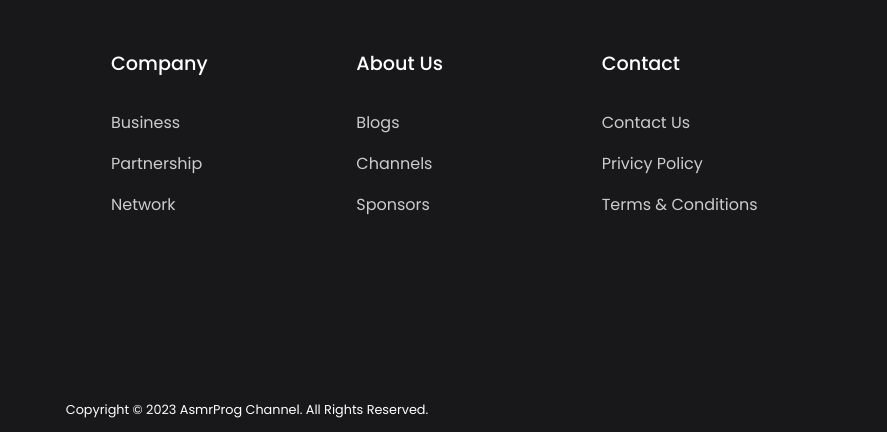
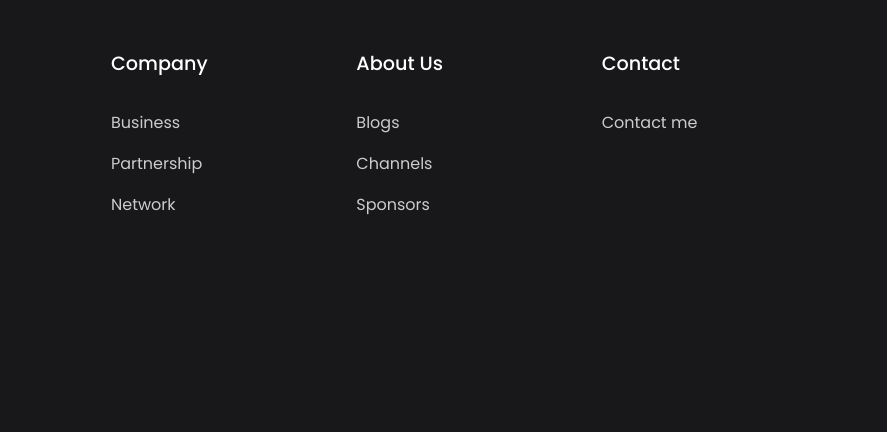
Before and after one commit to senras/isoka.github.io, a plain HTML site: page index.html in a window 1280 px wide. Shown: the part 1228-1660 px from the top of the page, 393-1280 px from the left. After the commit the page ends 1613 px from the top, so only its background shows below. Drawn offline with nearby package versions, Linux system fonts and the light colour scheme.

Commit message:
Copyrights changes

```diff
--- a/index.html
+++ b/index.html
@@ -175,15 +175,9 @@
         </div>
         <div class="column">
             <h4>Contact</h4>
-            <a href="#">Contact Us</a>
-            <a href="#">Privicy Policy</a>
-            <a href="#">Terms & Conditions</a>
+            <a href="#">Contact me</a>
         </div>
     </footer>
-
-    <div class="copyright">
-        Copyright © 2023 AsmrProg Channel. All Rights Reserved.
-    </div>
 
 
     <script src="script.js"></script>
```
